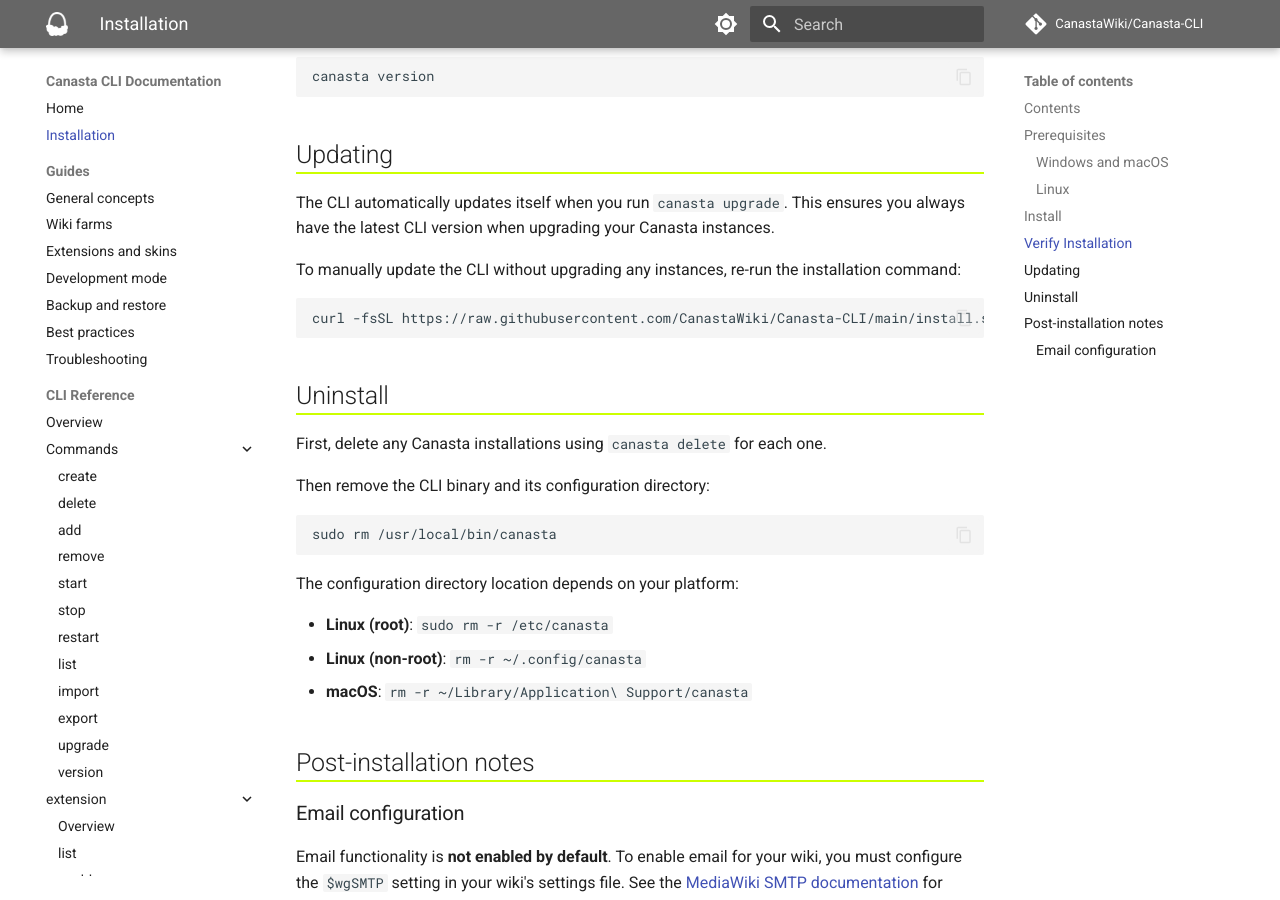
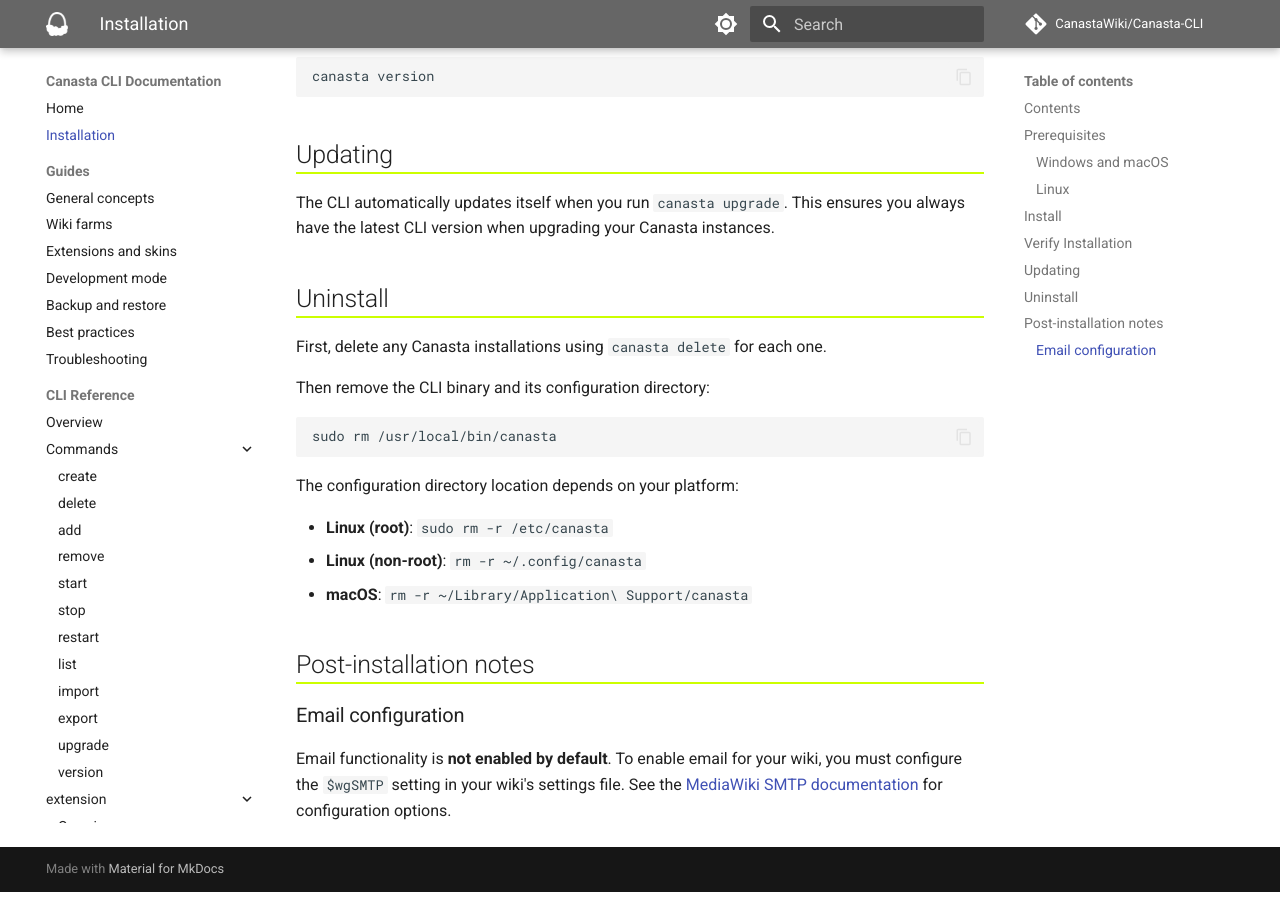
Before and after one commit to CanastaWiki/Canasta-CLI, an MkDocs documentation site: the page built from docs/installation.md, in a window 1280 px wide and 900 px high, scrolled down 1516 px. Built offline with MkDocs 1.6.1 and Material for MkDocs 9.7.7, drawn with Linux system fonts in a browser that asks for light colours; comment, search, counter and statistics services are not loaded.

Commit message:
Remove manual CLI update instructions from docs

````diff
--- a/docs/installation.md
+++ b/docs/installation.md
@@ -55,12 +55,6 @@
 
 The CLI automatically updates itself when you run `canasta upgrade`. This ensures you always have the latest CLI version when upgrading your Canasta instances.
 
-To manually update the CLI without upgrading any instances, re-run the installation command:
-
-```bash
-curl -fsSL https://raw.githubusercontent.com/CanastaWiki/Canasta-CLI/main/install.sh | sudo bash
-```
-
 ## Uninstall
 
 First, delete any Canasta installations using `canasta delete` for each one.
````
